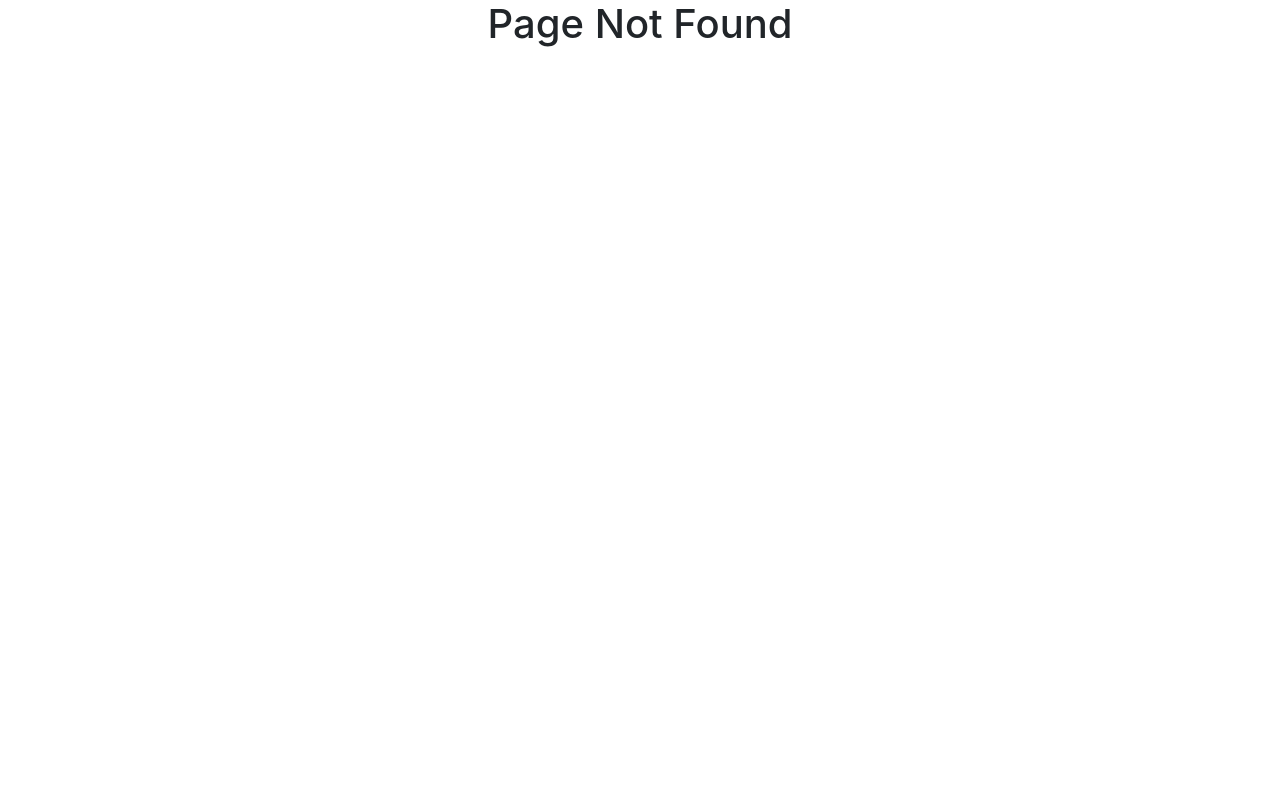
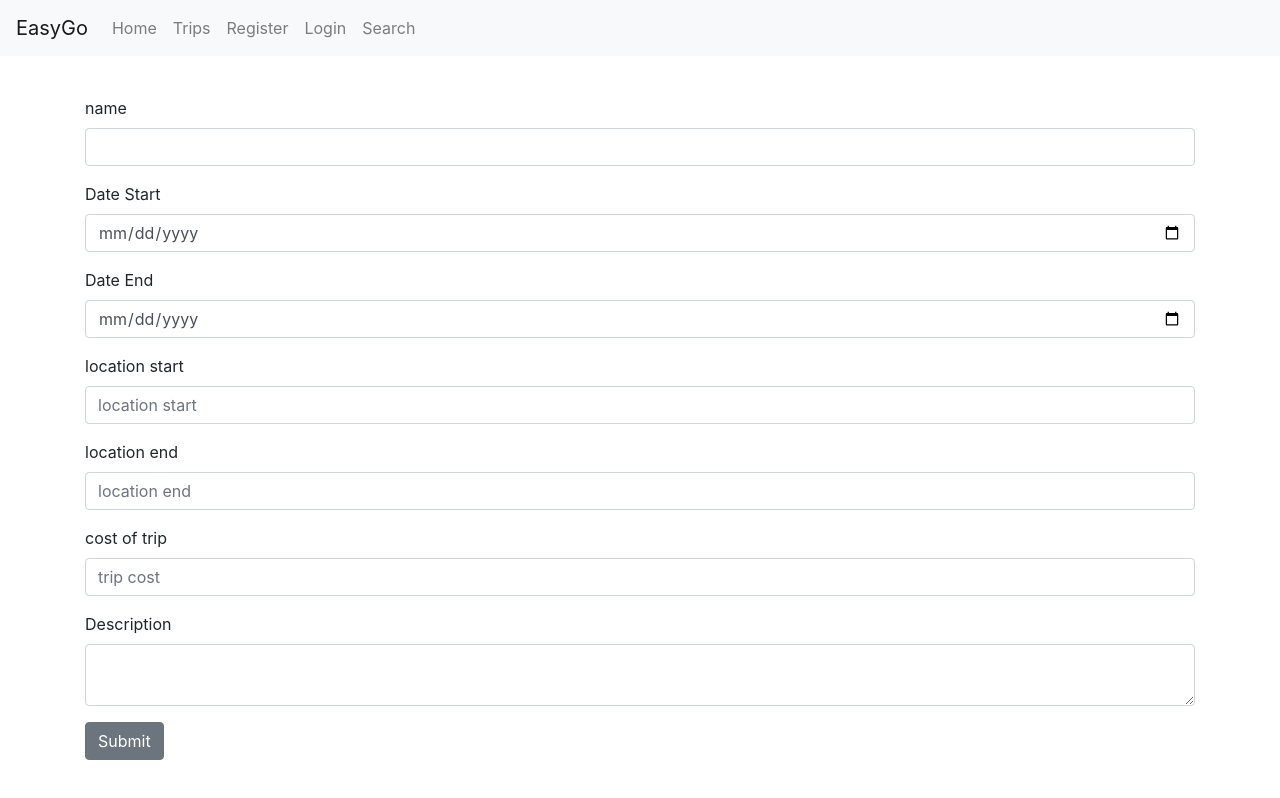
Before and after one commit to nkoptsov/easyGo, a React app: page /mytrips/1/update in a window 1280 px wide. Before the commit this address had no page. Built offline with nearby package versions, Linux system fonts and the light colour scheme; no server answers.

Commit message:
fix update Trip

```diff
--- a/src/client/App.js
+++ b/src/client/App.js
@@ -6,6 +6,7 @@ import Home from './Containers/Home/Home';
 import Register from './Containers/Register/Register';
 import Login from './Containers/Login/Login';
 import Trip from './Containers/Trips/Trip';
+import TripUpdate from './Components/TripUpdate/TripUpdate';
 import Trips from './Containers/Trips/Trips';
 import NotFound from './Containers/NotFound/NotFound';
 import Subscriptions from "./Containers/Trips/Subscriptions";
@@ -28,6 +29,7 @@ class App extends Component {
             <Route exact path="/trips/:tripId" component={Trip}/>
             <Route exact path="/register" component={Register} />
             <Route exact path="/login" component={Login} />
+            <Route exact path="/mytrips/:tripId/update" component={TripUpdate} />
             <Route exact path="/subscriptions" render={() => (
                 isAuthorized() ? (
                   <Subscriptions/>
--- /dev/null
+++ b/src/client/Components/TripUpdate/TripUpdate.js
@@ -0,0 +1,129 @@
+import React from 'react';
+import { Button, Form, FormGroup, Label, Input, FormText, Container, Row, Col } from 'reactstrap';
+import Header from '../../Components/Header/Header';
+
+export default class TripUpdate extends React.Component {
+  constructor(props) {
+    super(props);
+    this.state = {
+      url: props.match.params.tripId,
+      trip: {
+        name: '',
+        dateStart: '',
+        dateEnd: '',
+        locationStart: '',
+        locationEnd: '',
+        tripCost: '',
+        description: ''
+      },
+    };
+    this.onChange = this.onChange.bind(this);
+    this.handleEdit = this.handleEdit.bind(this);
+  }
+
+  onChange(e) {
+
+    this.setState({
+       trip: {[e.target.name]: e.target.value}
+    })
+
+
+    // const aa = Object.assign({}, this.state.trip, {
+    //   [e.target.name]: e.target.value
+    // });
+
+    // this.setState({ trip: aa });
+
+  }
+
+  handleEdit(event) {
+
+    event.preventDefault()
+    let data = {
+      name: this.state.trip.name,
+      dateStart: this.state.trip.dateStart,
+      dateEnd: this.state.trip.dateEnd,
+      locationStart: this.state.trip.locationStart,
+      locationEnd: this.state.trip.locationEnd,
+      tripCost: this.state.trip.tripCost,
+      description: this.state.trip.description
+    }
+    fetch(`/api/users/trips/created/${this.state.url}`,
+      {
+        method: 'PUT',
+        headers: {
+          'Content-Type': 'application/json'
+        },
+        credentials: 'include',
+        body: JSON.stringify(data)
+      }).then(res => {
+        if (res.status >= 400) {
+          throw new Error("Bad response from server");
+        }
+        return res.json();
+      }).then(data => {
+        console.log(data)
+        if (data === "success") {
+          this.setState({
+            trip: data
+          });
+        }
+      }).catch(err => {
+        console.log(err)
+      });
+  }
+
+
+
+  componentDidMount() {
+    fetch(`/api/users/trips/created/${this.state.url}`,
+      { credentials: 'include' })
+      .then(res =>
+        res.json()
+      ).then(value => {
+        console.log(value);
+        this.setState({ trip: value });
+      });
+  }
+  render() {
+    return (
+
+      <div>
+         <Header />
+         <Container>
+        <Form onSubmit={this.handleEdit} method="PUT">
+          <FormGroup>
+            <Label for="tripName">name</Label>
+            <Input type="text" name="name" value={this.state.trip.name} onChange={this.onChange} id="tripName" />
+          </FormGroup>
+          <FormGroup>
+            <Label for="tripDateStart">Date Start</Label>
+            <Input type="date" name="dateStart" value={this.state.trip.dateStart} onChange={this.onChange} id="tripDateStart" placeholder="trip date start" />
+          </FormGroup>
+          <FormGroup>
+            <Label for="tripDateEnd">Date End</Label>
+            <Input type="date" name="dateEnd" value={this.state.trip.dateEnd} onChange={this.onChange} id="tripDateEnd" placeholder="trip date end" />
+          </FormGroup>
+          <FormGroup>
+            <Label for="tripStart">location start</Label>
+            <Input type="text" name="locationStart" value={this.state.trip.locationStart} onChange={this.onChange} id="tripStart" placeholder="location start" />
+          </FormGroup>
+          <FormGroup>
+            <Label for="tripEnd">location end</Label>
+            <Input type="text" name="locationEnd" value={this.state.trip.locationEnd} onChange={this.onChange} id="tripEnd" placeholder="location end" />
+          </FormGroup>
+          <FormGroup>
+            <Label for="tripCost">cost of trip</Label>
+            <Input type="text" name="tripCost" value={this.state.trip.tripCost} onChange={this.onChange} id="tripCost" placeholder="trip cost" />
+          </FormGroup>
+          <FormGroup>
+            <Label for="description">Description</Label>
+            <Input type="textarea" name="description" value={this.state.trip.description} onChange={this.logChange} id="description" />
+          </FormGroup>
+          <Button>Submit</Button>
+        </Form>
+        </Container>
+      </div>
+        );
+  }
+}
--- a/src/client/Components/Trips/TripView.js
+++ b/src/client/Components/Trips/TripView.js
@@ -19,6 +19,9 @@ const TripView = ({trip}) => {
                     <Button>
                         <Link to={`../trips`}>Back</Link>
                     </Button>
+                    <Button>
+                        <Link to={`../mytrips/${trip.id}/update`}>edit</Link>
+                    </Button>
                 </CardBody>
             </Card>
         </div>
--- a/src/server/controllers/tripController.js
+++ b/src/server/controllers/tripController.js
@@ -171,7 +171,7 @@ module.exports = {
   },
 
   getTripsSubscribedByUser(req, res, next) {
-    ;
+
     UsersTrips.findAll({
       where: {
         userId: req.user.id,
```
